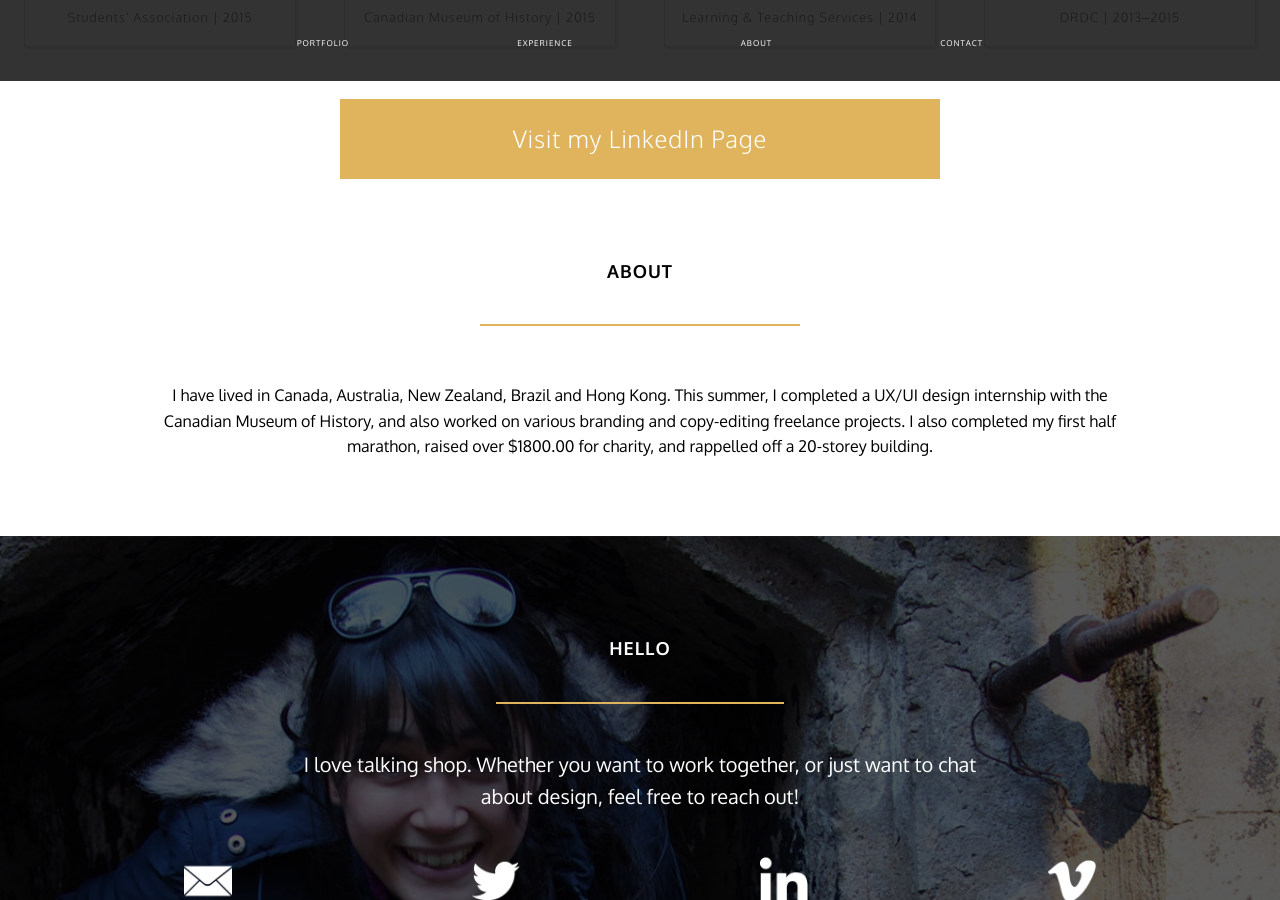
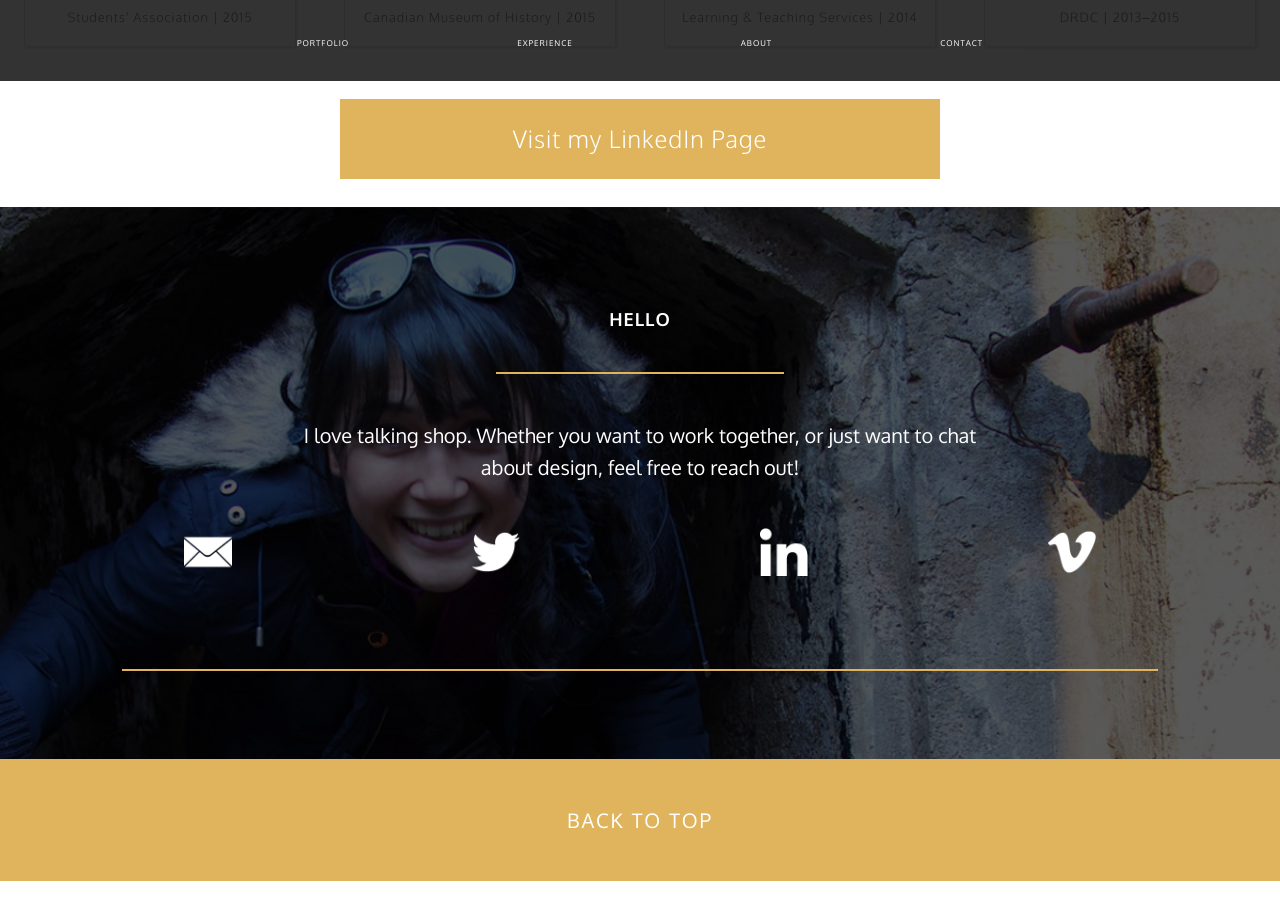
Before and after one commit to vivkay/portfolio-new, a Jekyll site: the page built from index.html, in a window 1280 px wide and 900 px high, scrolled down 4837 px. Built offline with Jekyll 4.4.1, drawn with Linux system fonts in a browser that asks for light colours; Markdown is read by kramdown in place of the engine named in the settings.

Commit message:
deletes about section

```diff
--- a/index.html
+++ b/index.html
@@ -92,15 +92,6 @@ changefreq: monthly
 </div>
 </section>
 
-<section id="about" class="centered push-2">
-    <h2 class="section-header">About</h2>
-    <div class="grid body-wrapper pad-t-1-2 pad-b-1-2">
-        <div class="unit unit-xs-1 unit-s-1 unit-m-1 unit-l-1 gutter">
-            <p class="body-ctr-sml push-2">I have lived in Canada, Australia, New Zealand, Brazil and Hong Kong. This summer, I completed a UX/UI design internship with the Canadian Museum of History, and also worked on various branding and copy-editing freelance projects. I also completed my first half marathon, raised over $1800.00 for charity, and rappelled off a 20-storey building.</p>
-        </div>
-    </div>
-</section>
-
 <section id="contact" class="centered bg-img-2 pad-b island-mega">
     <h2 class="section-header white">Hello</h2>
     <p class="body-ctr white">I love talking shop. Whether you want to work together, or just want to chat about design, feel free to reach out!</p>
```
